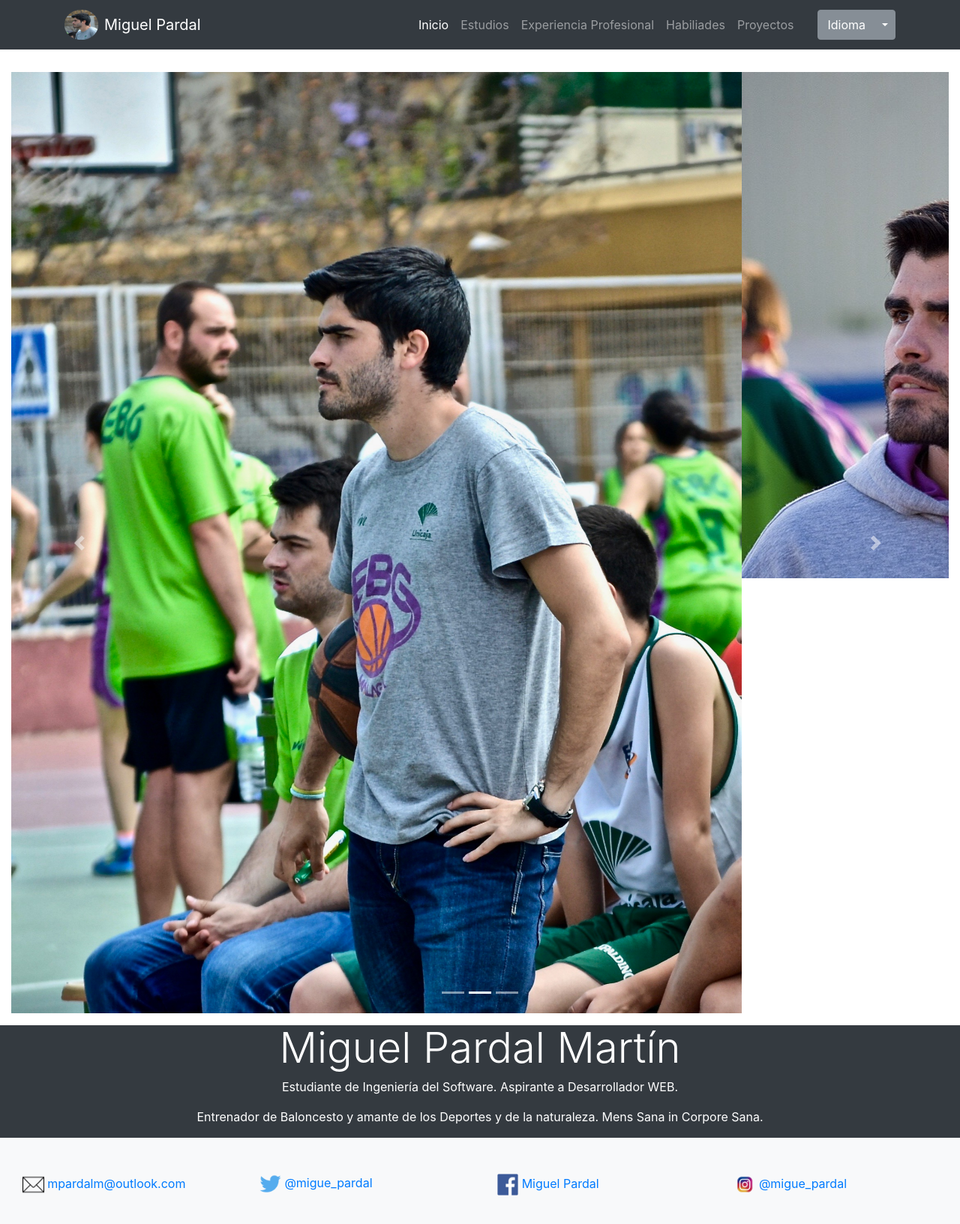
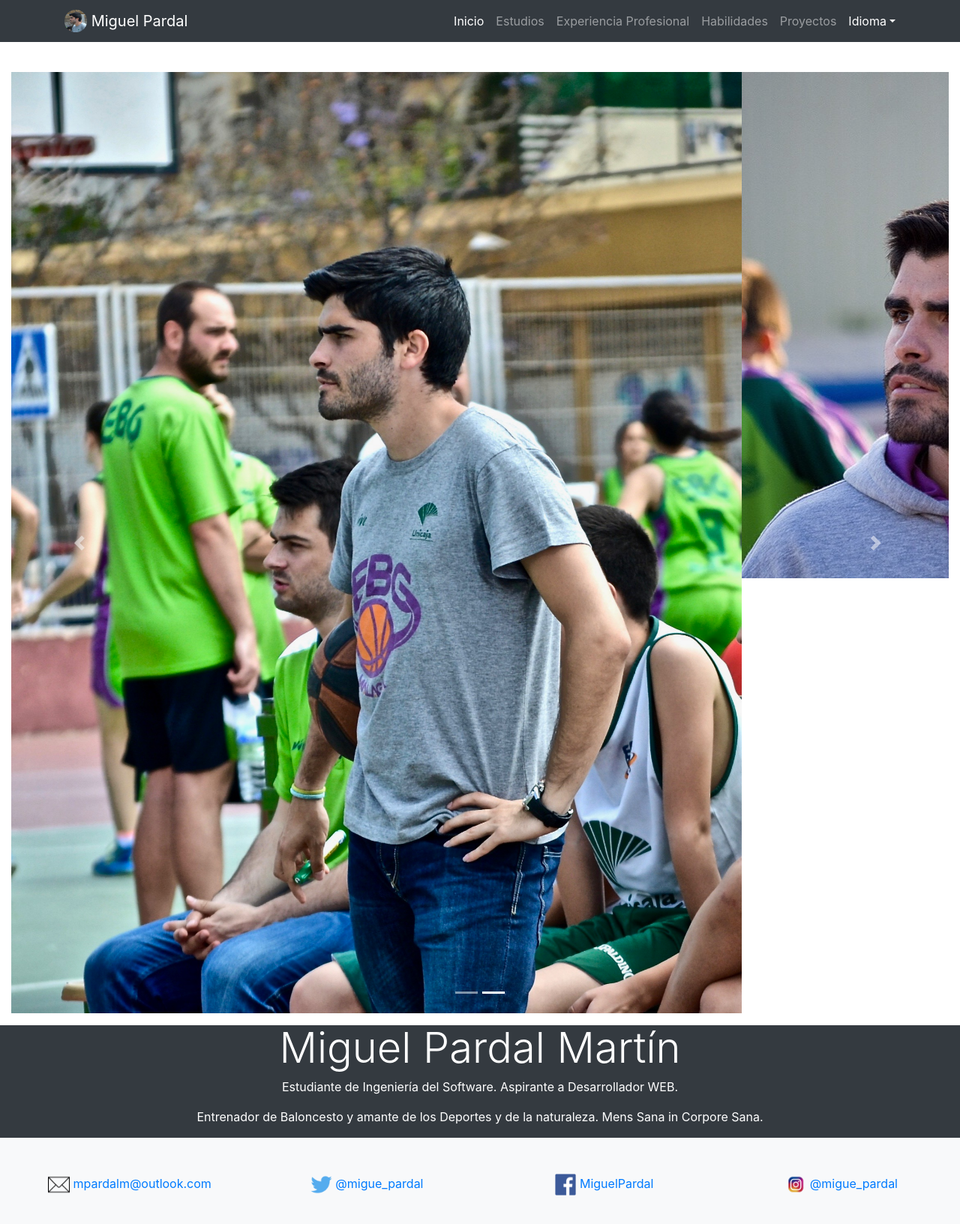
Before and after one commit to mpardalm/mpardalm.github.io, a plain HTML site: page index.html in a window 1280 px wide. Shown: the whole page at 75% size. Drawn offline with nearby package versions, Linux system fonts and the light colour scheme.

Commit message:
Añadida navbar y footer responsive

```diff
--- a/index.html
+++ b/index.html
@@ -18,33 +18,35 @@
   <body>
 
     <!-- Menu NavBar -->
-    <div class="container-fluid bg-dark fixed-top">
+    <div class="container-fluid bg-dark fixed-top text-center">
         <nav class="navbar navbar-expand-lg navbar-dark bg-dark container">
-                <a class="navbar-brand d-flex align-items-center" href="index.html">
-                    <img class="mr-2" src="images/Foto Perfil.png" width="45" height="40" class="d-inline-block align-top" alt="">
+                <button class="navbar-toggler navbar-toggler-right" type="button" data-toggle="collapse" data-target="#navbarTogglerDemo01" aria-controls="navbarTogglerDemo01" aria-expanded="false" aria-label="Toggle navigation">
+                        <span class="navbar-toggler-icon"></span>
+                </button>
+                <a class="navbar-brand" href="inicio.html">
+                    <img src="images/Foto Perfil.png" width="30" height="30" class="d-inline-block align-top" alt="Foto Perfil">
                     Miguel Pardal
                 </a>
-            <button class="navbar-toggler" type="button" data-toggle="collapse" data-target="#navbarNavDropdown" aria-controls="navbarNavDropdown" aria-expanded="false" aria-label="Toggle navigation">
-            <span class="navbar-toggler-icon"></span>
-            </button>
-            <div class="collapse navbar-collapse" id="navbarNavAltMarkup">
-                <div class="navbar-nav ml-auto">
-                <a class="nav-item nav-link active" href="#">Inicio<span class="sr-only">(current)</span></a>
-                <a class="nav-item nav-link" href="#">Estudios</a>
-                <a class="nav-item nav-link" href="#">Experiencia Profesional</a>
-                <a class="nav-item nav-link" href="#">Habiliades</a>
-                <a class="nav-item nav-link" href="#">Proyectos</a>
-                    <div class="btn-group ml-4">
-                        <button type="button" class="btn btn-secondary">Idioma</button>
-                        <button type="button" class="btn btn-secondary dropdown-toggle dropdown-toggle-split" data-toggle="dropdown" aria-haspopup="true" aria-expanded="false">
-                          <span class="sr-only">Toggle Dropdown</span>
-                        </button>
-                        <div class="dropdown-menu dropdown-menu-right text-center">
-                          <a class="dropdown-item" href="#">Español</a>
-                          <a class="dropdown-item" href="#">English</a>
+
+                <div class="navbar-collapse collapse" id="navbarTogglerDemo01">
+                     <div class="navbar-nav ml-auto text-center">
+                          <a class="nav-item nav-link active" href="#">Inicio</a>
+                          <a class="nav-item nav-link" href="#">Estudios</a>
+                          <a class="nav-item nav-link" href="#">Experiencia Profesional</a>
+                          <a class="nav-item nav-link" href="#">Habilidades</a>
+                          <a class="nav-item nav-link" href="#">Proyectos</a>
+                    </div>
+
+                    <div class="dropdown ml-2 my-2">
+                        <a class="dropdown-toggle bg-dark text-white d-flex align-items-center" href="#" id="dropdownMenuLink" data-toggle="dropdown" aria-haspopup="true" aria-expanded="false">
+                          Idioma
+                        </a>
+                        <div class="dropdown-menu dropdown-menu-right" aria-labelledby="dropdownMenuLink">
+                          <a class="dropdown-item text-center" href="#">Español</a>
+                          <a class="dropdown-item text-center" href="#">English</a>
                         </div>
                     </div>
-            </div>
+                </div>
         </nav>
     </div>
     <!-- Fin Menu Navbar -->
@@ -56,7 +58,6 @@
                 <ol class="carousel-indicators">
                   <li data-target="#carouselExampleIndicators" data-slide-to="0" class="active"></li>
                   <li data-target="#carouselExampleIndicators" data-slide-to="1"></li>
-                  <li data-target="#carouselExampleIndicators" data-slide-to="2"></li>
                 </ol>
                 <div class="carousel-inner">
                   <div class="carousel-item active">
@@ -90,20 +91,20 @@
 
     <!-- Footer -->
 <footer class="container-fluid py-5 bg-light">
-    <div class="row justify-content-around ml-auto">
-        <div class="col-3 justify-content-center">
+    <div class="row justify-content-around ml-auto flex-column flex-md-row align-items-center">
+        <div class="col-3 justify-content-center text-center">
             <a href="mailto:mpardalm@outlook.com"><img src="images/email.png" alt="email" class="img-fluid img-responsive" width="10%" height="10%">
             <a href="mailto:mpardalm@outlook.com">mpardalm@outlook.com</a>
         </div>
-        <div class="col-3 justify-content-center">
+        <div class="col-3 justify-content-center text-center">
             <a href="http://twitter.com/migue_pardal"><img src="images/twitter.png" alt="twitter" class="img-fluid img-responsive" width="10%" height="10%"></a>
             <a href="http://twitter.com/migue_pardal">@migue_pardal</a>
         </div>
-        <div class="col-3 justify-content-center">
+        <div class="col-3 justify-content-center text-center">
             <a href="https://www.facebook.com/miguepardal"><img src="images/facebook.png" alt="facebook" class="img-fluid img-responsive" width="10%" height="10%"></a>
-            <a href="https://www.facebook.com/miguepardal">Miguel Pardal</a>
+            <a href="https://www.facebook.com/miguepardal">MiguelPardal</a>
         </div>
-        <div class="col-3 justify-content-center">
+        <div class="col-3 justify-content-center text-center">
             <a href="http://instagram.com/migue_pardal"><img src="images/instagram.png" alt="instagram" class="img-fluid img-responsive" width="10%" height="10%"></a>
             <a href="http://instagram.com/migue_pardal">@migue_pardal</a>
         </div>
```
